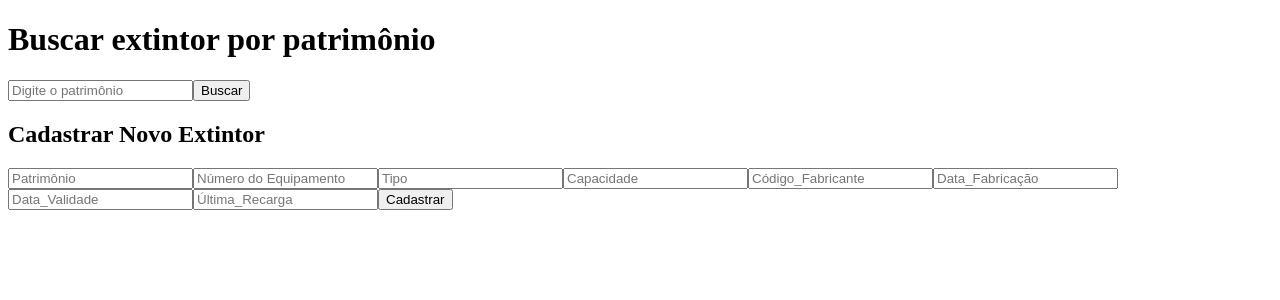
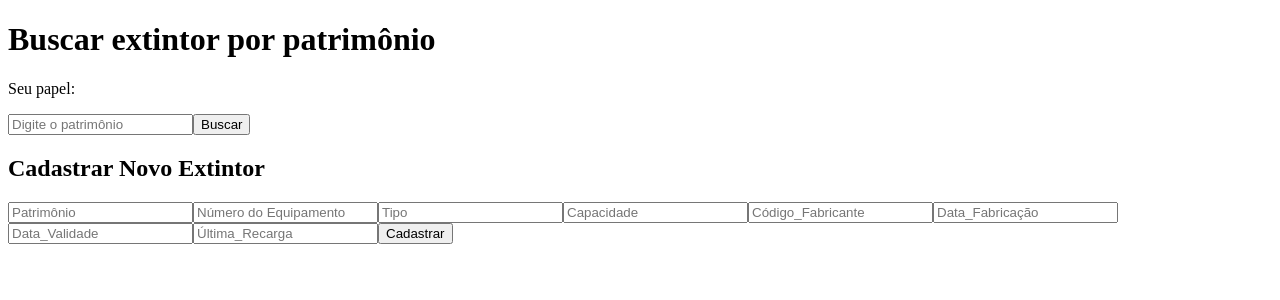
Before and after one commit to Pitucooh/PII_Extintor, a React (Create React App) app: page /busca in a window 1280 px wide. Shown: the top 300 px of the page. Built offline with nearby package versions, Linux system fonts and the light colour scheme.

Commit message:
update arrumei uhuu

```diff
--- a/src/Busca.js
+++ b/src/Busca.js
@@ -23,9 +23,9 @@ const Busca = () => {
   const [patrimonio, setPatrimonio] = useState('');
   const [resultados, setResultados] = useState([]);
   const [modalData, setModalData] = useState(null);
+  const [setIsModalOpen] = useState(false);
+  const [novoExtintor, setNovoExtintor] = useState({});
   const role = localStorage.getItem('role'); // Obtendo o papel do localStorage
-  const [isModalOpen, setIsModalOpen] = useState(false);
-  const [novoExtintor, setNovoExtintor] = useState({});
 
   const handleSubmit = async (event) => {
     event.preventDefault();
@@ -137,7 +137,7 @@ const Busca = () => {
   return (
     <div>
       <h1>Buscar extintor por patrimônio</h1>
-
+      <p>Seu papel: {role}</p>
       <form id="formBusca" onSubmit={handleSubmit}>
         <input
           type="text"
@@ -162,7 +162,6 @@ const Busca = () => {
                 </div>
               ))
             )}
-
             {!item.message && (
               <>
                 <button onClick={() => abrirModal(item)}>Editar</button>
--- a/src/Login.js
+++ b/src/Login.js
@@ -1,19 +1,26 @@
 // src/Login.js
 import React, { useState } from 'react';
-import {useNavigate } from 'react-router-dom';
+import { useNavigate, useLocation } from 'react-router-dom';
 
 const Login = () => {
   const [username, setUsername] = useState('');
   const [password, setPassword] = useState('');
   const [cpfError, setCpfError] = useState('');
   const navigate = useNavigate();
+  const location = useLocation(); // Importando useLocation
 
-  const handleSubmit = (e, role) => {
+  // Captura o role da URL
+  const params = new URLSearchParams(location.search);
+  const role = params.get('role');
+
+  const handleSubmit = (e) => {
     e.preventDefault();
-    navigate(`/busca?role=${role}`);
 
+    // Aqui você pode adicionar a validação do CPF
     // if (validateCPF(password)) {
-    //   navigate(`/busca?role=${role}`);
+      // Armazena o papel no localStorage
+      localStorage.setItem('role', role);
+      navigate(`/busca?role=${role}`);
     // } else {
     //   setCpfError('CPF inválido. Por favor, insira um CPF no formato válido.');
     // }
```
